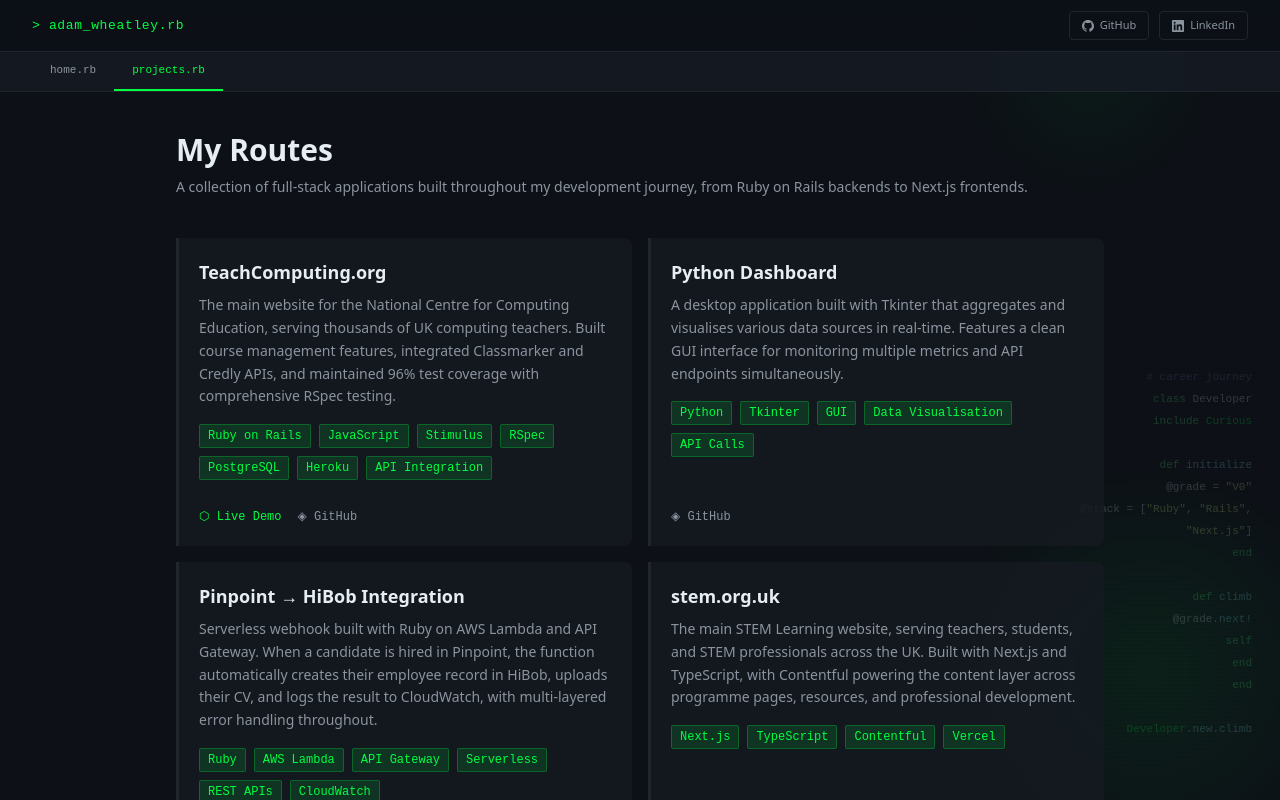
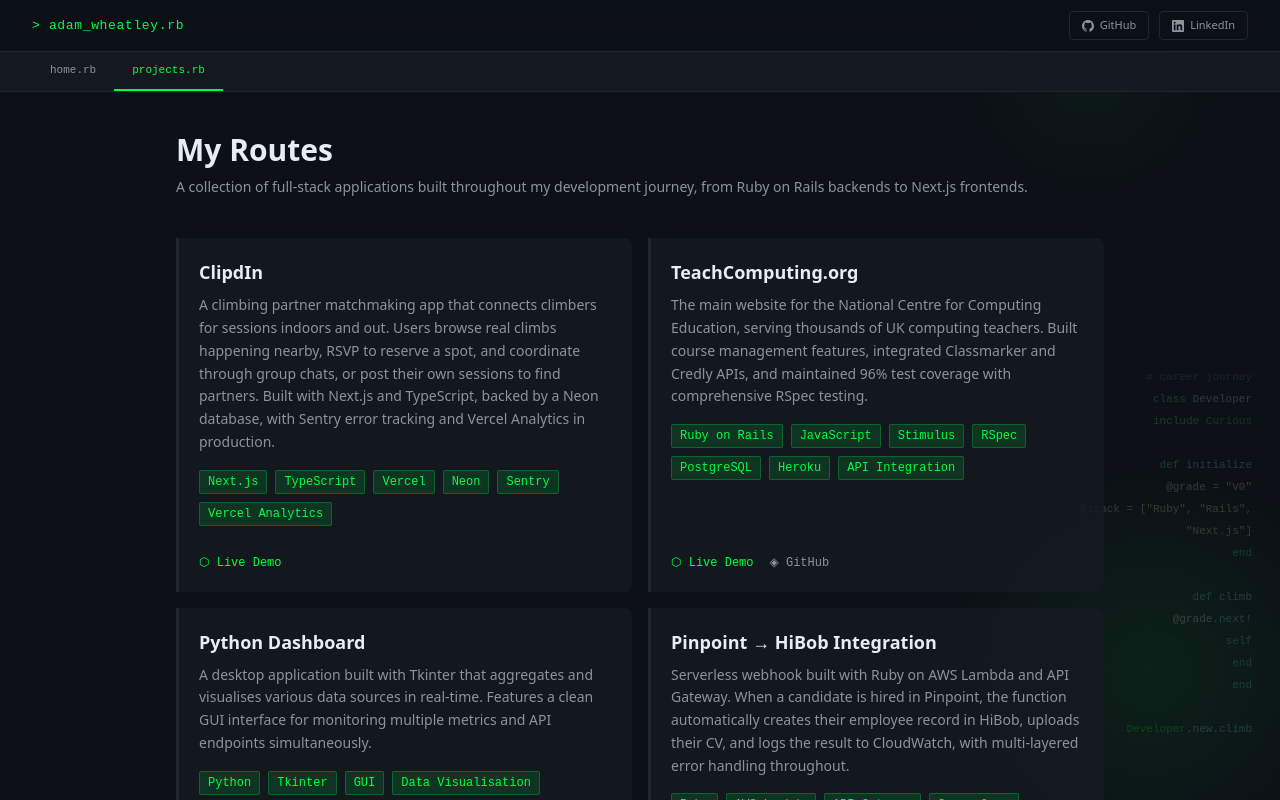
Before and after one commit to A-Wheeto/adamwheatley.net, a Next.js app: page /projects in a window 1280 px wide. Shown: the top 800 px of the page. Built offline with nearby package versions, Linux system fonts and the light colour scheme.

Commit message:
Add ClipdIn project with description and technologies

```diff
--- a/src/app/projects/page.tsx
+++ b/src/app/projects/page.tsx
@@ -13,6 +13,7 @@
   { name: 'TypeScript', description: 'Type-safe development across all Next.js projects' },
   { name: 'React', description: 'Component-based UI across all frontend projects' },
   { name: 'PostgreSQL', description: 'Relational database for TeachComputing.org and Rails projects' },
+  { name: 'Neon', description: 'Serverless Postgres database powering ClipdIn' },
   { name: 'Auth0', description: 'Powers single sign-on authentication across the STEM Learning platform' },
   { name: 'Contentful', description: 'Headless CMS backing STEM Learning project content' },
   { name: 'Strapi', description: 'CMS integrated with TeachComputing.org for content management' },
--- a/src/data/projects.ts
+++ b/src/data/projects.ts
@@ -1,6 +1,14 @@
 import { Project } from '@/types/project'
 
 export const projects: Project[] = [
+  {
+    title: 'ClipdIn',
+    description: 'A climbing partner matchmaking app that connects climbers for sessions indoors and out. Users browse real climbs happening nearby, RSVP to reserve a spot, and coordinate through group chats, or post their own sessions to find partners. Built with Next.js and TypeScript, backed by a Neon database, with Sentry error tracking and Vercel Analytics in production.',
+    liveUrl: 'https://clipdin.com',
+
+    technologies: ['Next.js', 'TypeScript', 'Vercel', 'Neon', 'Sentry', 'Vercel Analytics'],
+    featured: true,
+  },
   {
     title: 'TeachComputing.org',
     description: 'The main website for the National Centre for Computing Education, serving thousands of UK computing teachers. Built course management features, integrated Classmarker and Credly APIs, and maintained 96% test coverage with comprehensive RSpec testing.',
```
